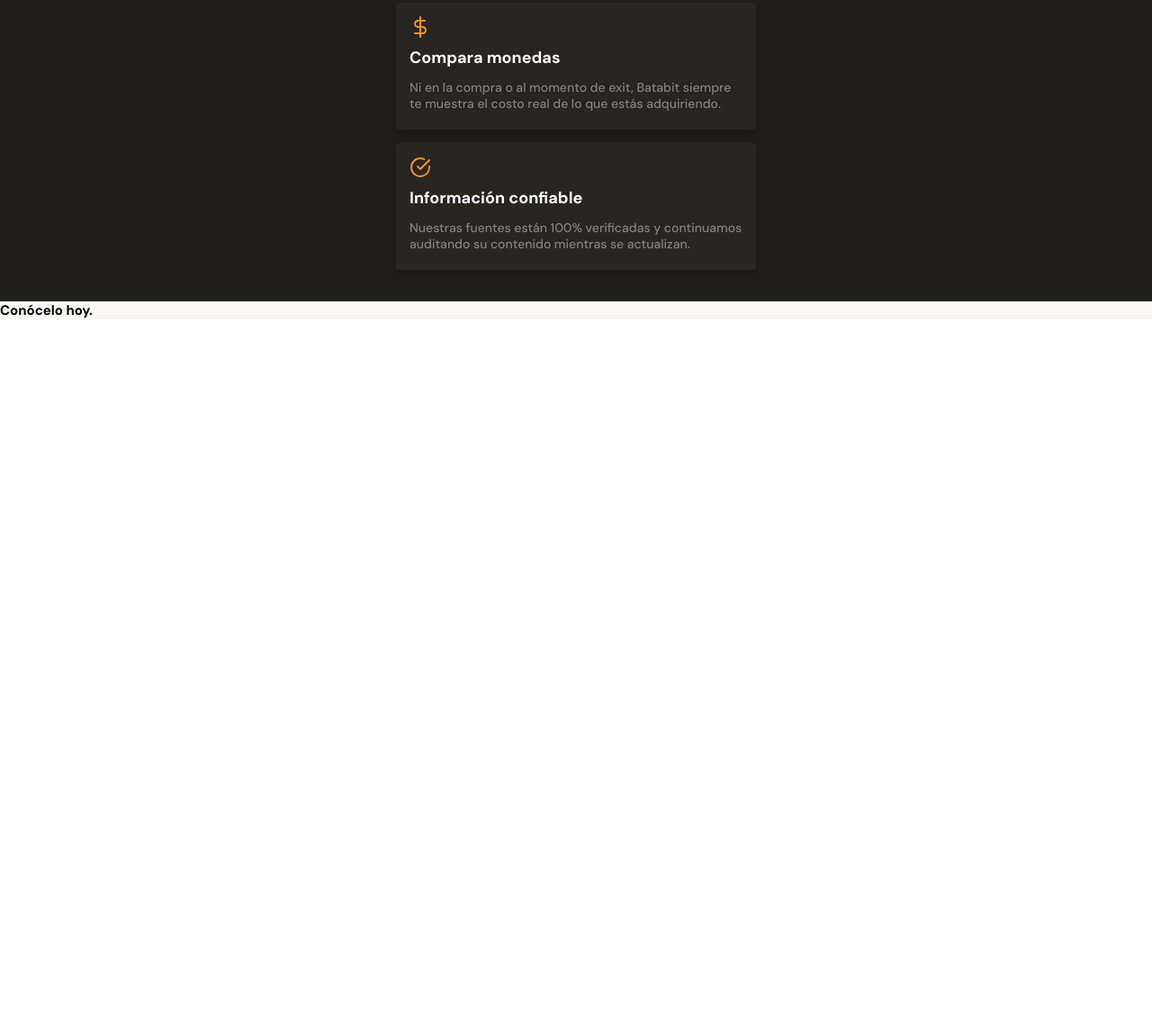
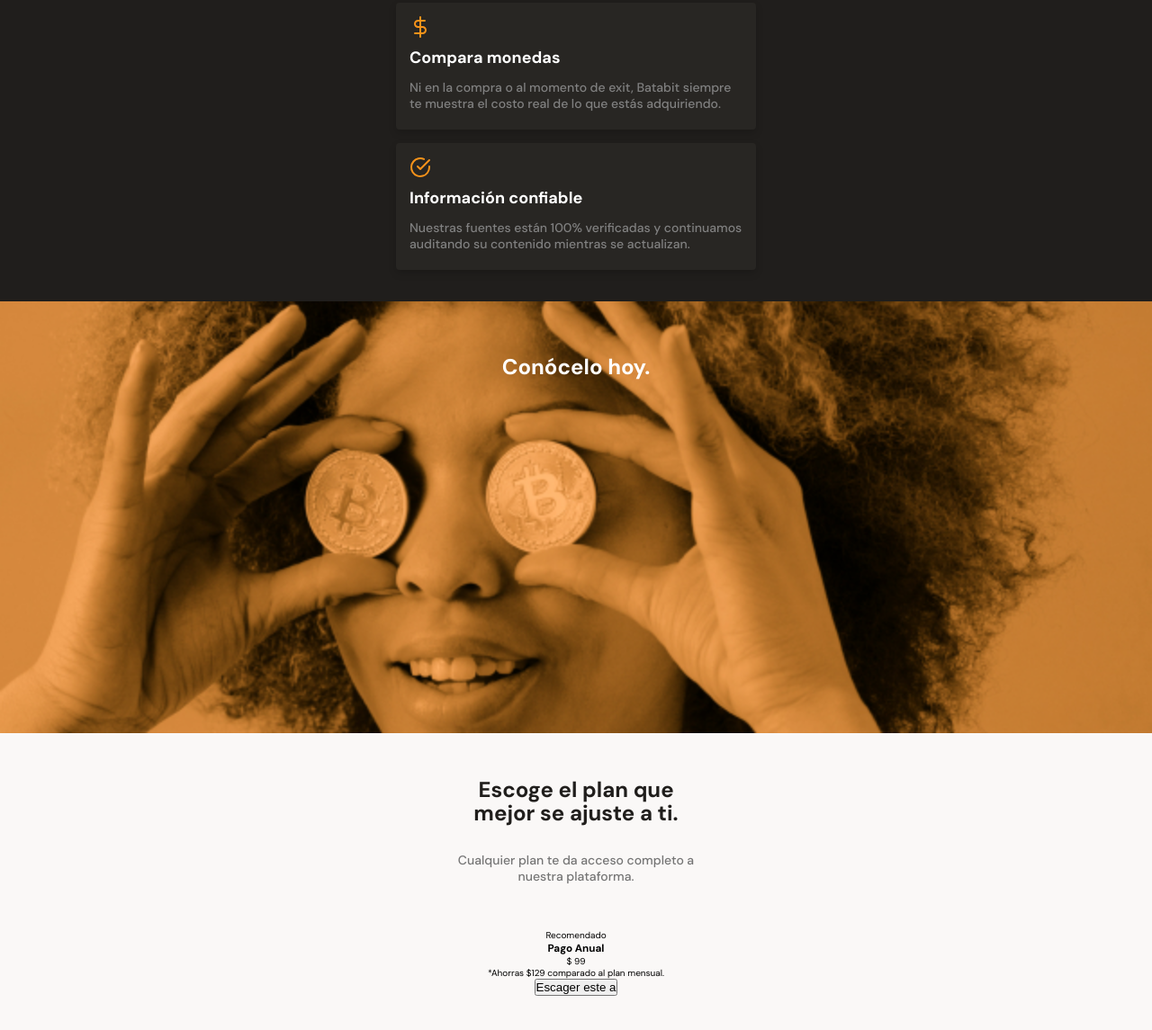
Before and after one commit to DanielHenryL/ProyectoBatabit, a plain HTML site: page index.html in a window 1280 px wide. Shown: the part 2039-3184 px from the top of the page at 90% size. Before the commit the page ends 2394 px from the top, so only its background shows below. Drawn offline with Linux system fonts and the light colour scheme.

Commit message:
Aplicando estilos a las tarjetas de la seccion de planes

```diff
--- a/index.html
+++ b/index.html
@@ -21,7 +21,7 @@
         <p>
           Batabit te ayuda a navegar entre los diferentes precios y tendencias.
         </p>
-        <a class="header--button" href="#"
+        <a class="header--button" href="#plans"
           >Conoce Nuestros Planes <span></span
         ></a>
       </div>
@@ -133,7 +133,23 @@
           Conócelo hoy.
         </h2>
       </section>
-      <section></section>
+      <section id="plans" class="main-plans-container">
+        <div class="plans--title">
+          <h3>Escoge el plan que mejor se ajuste a ti.</h3>
+          <p>Cualquier plan te da acceso completo a nuestra plataforma.</p>
+        </div>
+        <section class="plans-container--slider">
+          <article class="plans-container--card">
+            <p>Recomendado</p>
+            <div>
+              <h3>Pago Anual</h3>
+              <p><span>$</span> 99</p>
+              <p>*Ahorras $129 comparado al plan mensual.</p>
+              <button>Escager este <span>a</span></button>
+            </div>
+          </article>
+        </section>
+      </section>
     </main>
     <footer></footer>
   </body>
--- a/style.css
+++ b/style.css
@@ -317,3 +317,46 @@ main{
     line-height: 1.8rem;
     color: #808080;
 }
+.bitcoin-img-container{
+    width: 100%;
+    min-width: 32rem;
+    height: 60vh;
+    background-image: url('./assets/img/bitcoinbaby2x.jpg');
+    background-position: center;
+    background-repeat: no-repeat;
+    background-size: cover;
+}
+.bitcoin-img-container h2{
+    padding-top: 6rem;
+    font-size: 2.4rem;
+    font-weight: bold;
+    line-height: 2.6rem;
+    color: var(--just-white);
+    text-align: center;
+}
+.main-plans-container{
+    width: 100%;
+    min-width: 32rem;
+    padding-bottom: 7rem;
+    text-align: center;
+}
+.plans--title{
+    width: 90%;
+    max-width: 28.8rem;
+    height: auto;
+    margin: 0 auto 5rem;
+}
+.plans--title h3{
+    padding-top: 5rem;
+    font-size: 2.4rem;
+    font-weight: 700;
+    line-height: 2.6rem;
+    color: var(--warn-black);
+}
+.plans--title p{
+    padding-top: 3rem;
+    font-size: 1.4rem;
+    font-weight: 500;
+    line-height: 1.8rem;
+    color: #757575;
+}
```
